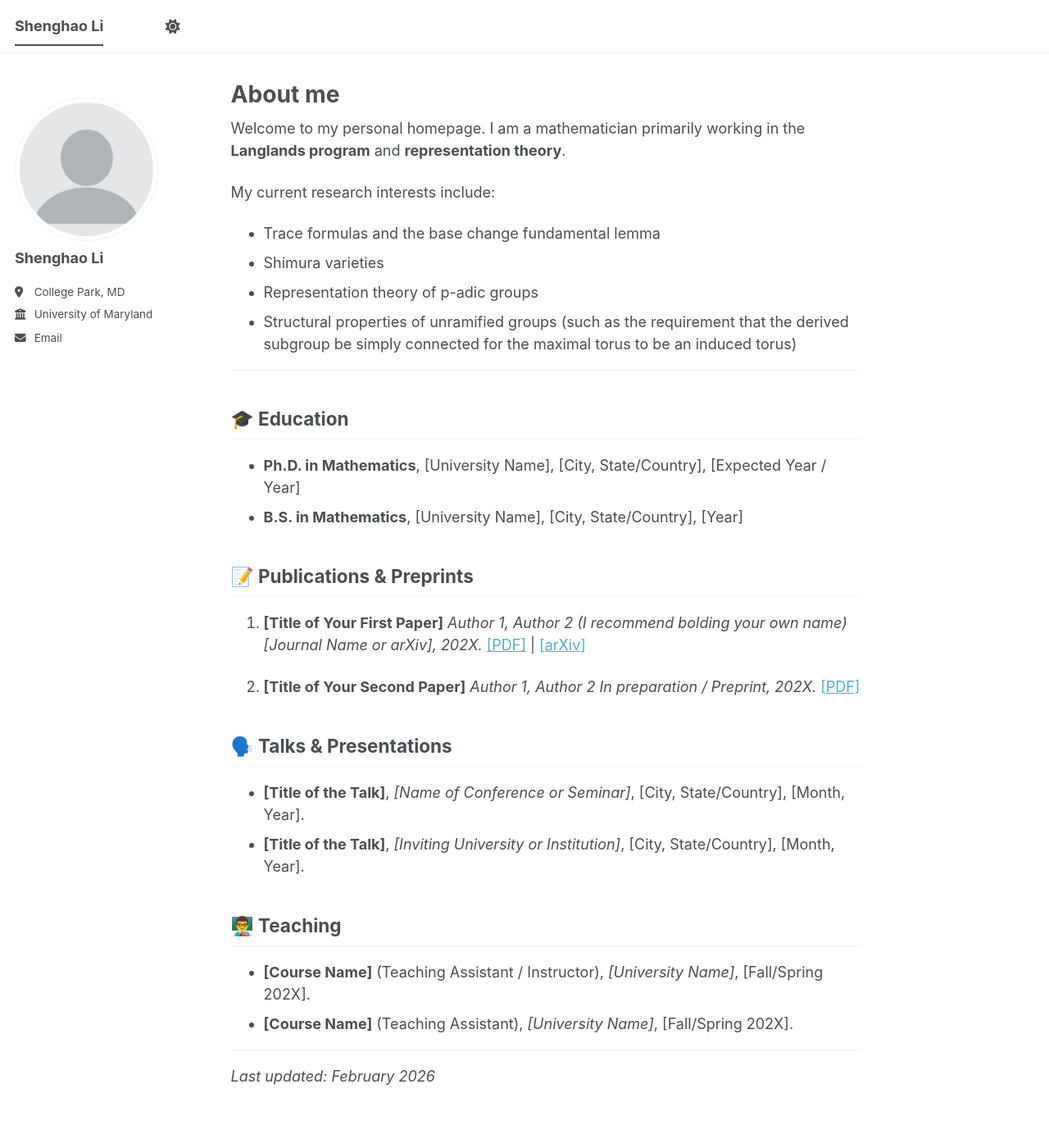
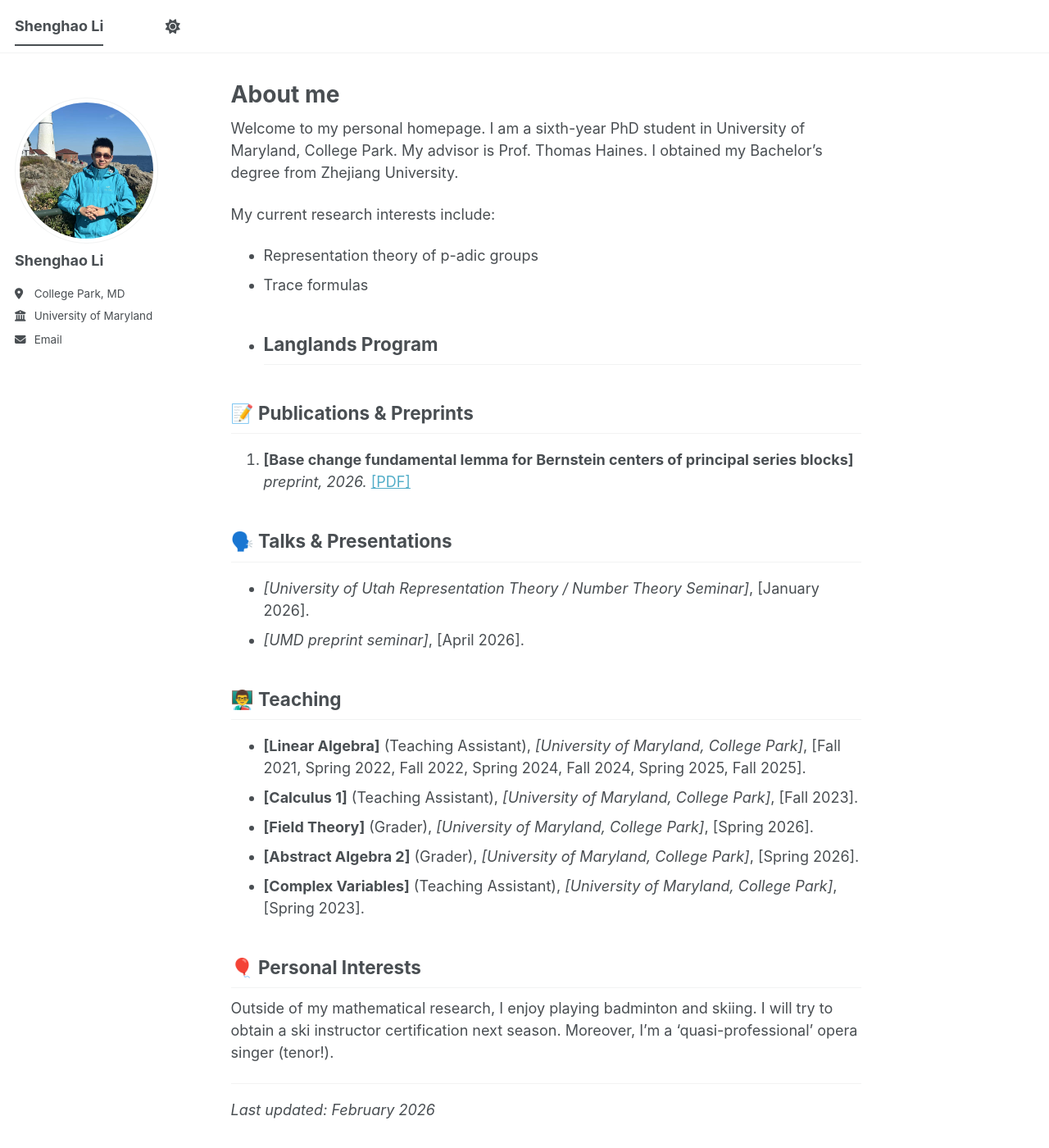
Before and after one commit to stanleylish1998/stanleylish1998.github.io, a Jekyll site: the page built from _pages/about.md, in a window 1280 px wide and 1400 px high. Shown: the whole window at 82% size. Built offline with Jekyll 4.4.1, drawn with Linux system fonts in a browser that asks for light colours; a script bundle is joined from its source files by our own code; library files that are not in the unit come from our copies.

Commit message:
update homepage

```diff
--- a/_config.yml
+++ b/_config.yml
@@ -23,14 +23,14 @@ repository               : "academicpages/academicpages.github.io"
 #               Additional customization can be done by editing /_includes/author-profile.html
 author:
   # Biographic information
-  avatar           : "profile.png"
+  avatar           : "pic.jpg"
   name             : "Shenghao Li"
   # pronouns         : # example: "she/her"
   # bio              : "Short biography for the left-hand sidebar"
   location         : "College Park, MD"
   employer         : "University of Maryland"
   # uri              : # URL
-  email            : "stanleylish1998@gmail.com"
+  email            : "shenghao@umd.edu"
 
   # Academic websites
   academia         : # URL
--- a/_pages/about.md
+++ b/_pages/about.md
@@ -7,42 +7,39 @@ redirect_from:
   - /about.html
 ---
 
-Welcome to my personal homepage. I am a mathematician primarily working in the **Langlands program** and **representation theory**.
+Welcome to my personal homepage. I am a sixth-year PhD student in University of Maryland, College Park. My advisor is Prof. Thomas Haines. I obtained my Bachelor's degree from Zhejiang University.
 
 My current research interests include:
-* Trace formulas and the base change fundamental lemma
-* Shimura varieties
 * Representation theory of p-adic groups
-* Structural properties of unramified groups (such as the requirement that the derived subgroup be simply connected for the maximal torus to be an induced torus)
-
+* Trace formulas
+* Langlands Program
 ---
 
-## 🎓 Education
-
-* **Ph.D. in Mathematics**, [University Name], [City, State/Country], [Expected Year / Year]
-* **B.S. in Mathematics**, [University Name], [City, State/Country], [Year]
 
 ## 📝 Publications & Preprints
 
-1. **[Title of Your First Paper]**
-   *Author 1, Author 2 (I recommend bolding your own name)*
-   *[Journal Name or arXiv], 202X.*
-   [[PDF]](/files/paper1.pdf) | [[arXiv]](https://arxiv.org/abs/...)
+1. **[Base change fundamental lemma for Bernstein centers of principal series blocks]**
+   *preprint, 2026.*
+   [[PDF]](https://arxiv.org/pdf/2602.12336)
 
-2. **[Title of Your Second Paper]**
-   *Author 1, Author 2*
-   *In preparation / Preprint, 202X.*
-   [[PDF]](/files/paper2.pdf)
 
 ## 🗣️ Talks & Presentations
 
-* **[Title of the Talk]**, *[Name of Conference or Seminar]*, [City, State/Country], [Month, Year].
-* **[Title of the Talk]**, *[Inviting University or Institution]*, [City, State/Country], [Month, Year].
+*  *[University of Utah Representation Theory / Number Theory Seminar]*, [January 2026].
+*  *[UMD preprint seminar]*, [April 2026].
 
 ## 👨‍🏫 Teaching
 
-* **[Course Name]** (Teaching Assistant / Instructor), *[University Name]*, [Fall/Spring 202X].
-* **[Course Name]** (Teaching Assistant), *[University Name]*, [Fall/Spring 202X].
+* **[Linear Algebra]** (Teaching Assistant), *[University of Maryland, College Park]*, [Fall 2021, Spring 2022, Fall 2022, Spring 2024, Fall 2024, Spring 2025, Fall 2025].
+* **[Calculus 1]** (Teaching Assistant), *[University of Maryland, College Park]*, [Fall 2023].
+* **[Field Theory]** (Grader), *[University of Maryland, College Park]*, [Spring 2026].
+* **[Abstract Algebra 2]** (Grader), *[University of Maryland, College Park]*, [Spring 2026].
+* **[Complex Variables]** (Teaching Assistant), *[University of Maryland, College Park]*, [Spring 2023].
+
+
+## 🎈 Personal Interests
+
+Outside of my mathematical research, I enjoy playing badminton and skiing. I will try to obtain a ski instructor certification next season. Moreover, I'm a 'quasi-professional' opera singer (tenor!).
 
 ---
 *Last updated: February 2026*
--- a/assets/css/main.scss
+++ b/assets/css/main.scss
@@ -41,6 +41,7 @@
     "vendor/font-awesome/solid",
     "vendor/font-awesome/brands"
 ;
+
 .author__name {
   margin-bottom: 20px !important;
 }
```
Also changed, not shown: images/pic.jpg (added).
